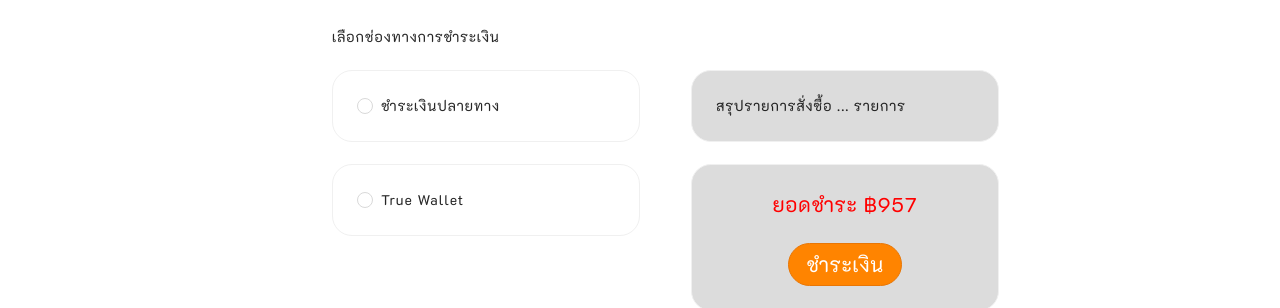
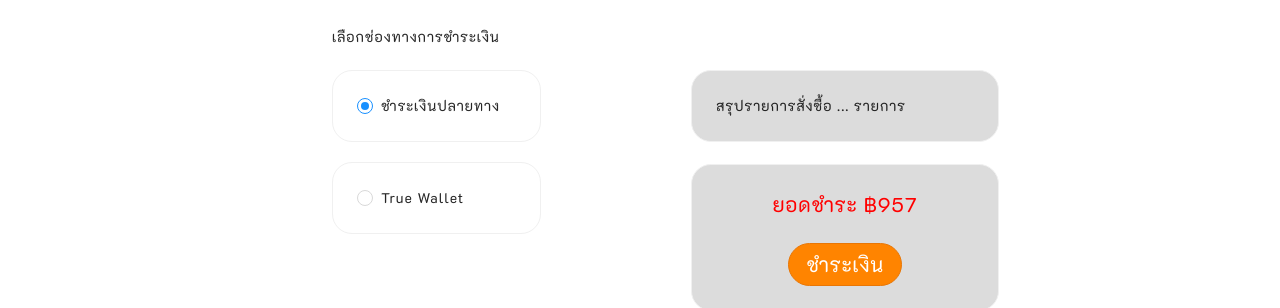
Before and after one commit to prkpwm/glasses_shop, a React (Create React App) app in the folder Client/my-app/: page /GlassesShop/Pay in a window 1280 px wide. Shown: the part 153-461 px from the top of the page. Built offline with nearby package versions, Linux system fonts and the light colour scheme.

Commit message:
pay v 1.0.1

```diff
--- a/Client/my-app/src/components/pages/Mycart/Pay.js
+++ b/Client/my-app/src/components/pages/Mycart/Pay.js
@@ -1,7 +1,12 @@
-import React from 'react'
+import React, { useEffect, useState } from 'react';
 import { Row, Col, Card, Radio  } from "antd";
 
 function Pay() {
+    const [value, setValue] = React.useState(1);
+    const onChange = e => {
+        console.log('radio checked', e.target.value);
+        setValue(e.target.value);
+      };
     return (
         <div >
         <div style={{ fontSize: 30,textAlign:"center" }}>ชำระเงิน</div><br/><br/>
@@ -9,12 +14,14 @@ function Pay() {
             <Col span={6}/>
             <Col span={6}>
             เลือกช่องทางการชำระเงิน<br/><br/>
+            <Radio.Group onChange={onChange} value={value}>
             <Card style={{borderRadius:20}}>
-                <Radio>ชำระเงินปลายทาง</Radio >
-            </Card><br/>
-            <Card style={{borderRadius:20}}>
-                <Radio>True Wallet</Radio >
+                <Radio value={1}>ชำระเงินปลายทาง</Radio >
             </Card>
+            <Card style={{borderRadius:20,marginTop:20}}>
+                <Radio value={2}>True Wallet</Radio >
+            </Card>
+            </Radio.Group>
             </Col>
             <Col span={1}/>
             <Col span={6}>
--- a/Client/my-app/src/components/pages/UserInfo/Profileinfo.js
+++ b/Client/my-app/src/components/pages/UserInfo/Profileinfo.js
@@ -37,7 +37,6 @@ function Profileinfo() {
             })
     }, [])
     useEffect(() => {
-        console.log("sdfdsf")
         form.setFieldsValue(datainitform)
     }, [form, datainitform])
 
```
